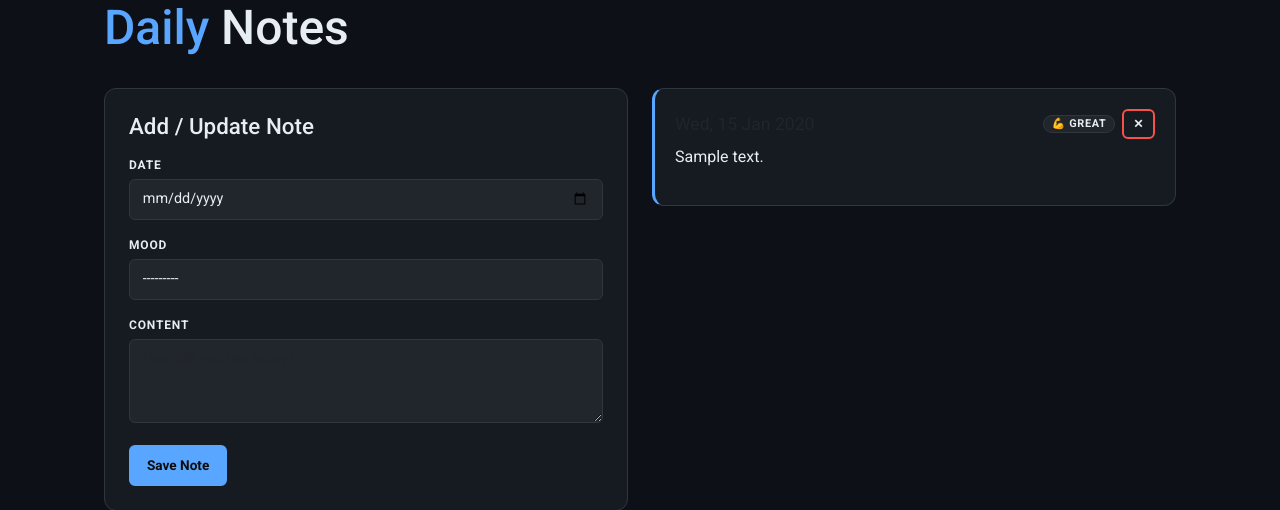
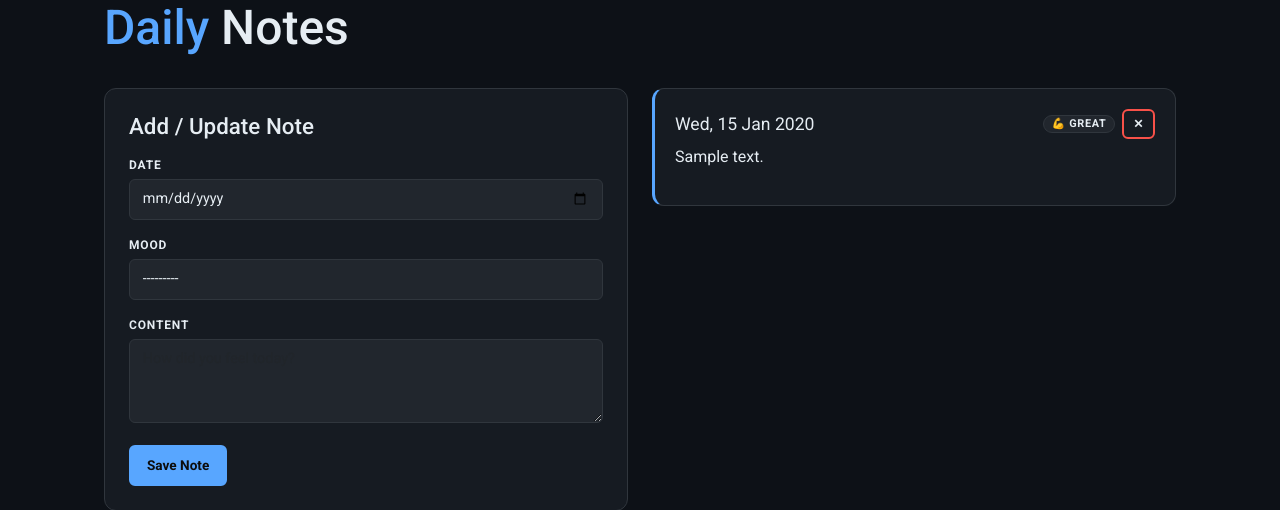
Before and after one commit to MHussainGit/Milestone-Project-3--fitness-tracker, a Django app: page /notes/ in a window 1280 px wide. Shown: the part 218-728 px from the top of the page. Run offline with Django 4.2, Linux system fonts and the light colour scheme; a user stored in the database is signed in; tables that the repository leaves empty hold one stand-in row (values such as "Sample post").

Commit message:
Make notes card date and content text white

```diff
--- a/tracker/templates/tracker/notes.html
+++ b/tracker/templates/tracker/notes.html
@@ -26,7 +26,7 @@
           {% for note in notes %}
           <div class="card card-accent" style="margin-bottom:.75rem">
             <div style="display:flex;justify-content:space-between;align-items:center;margin-bottom:.4rem">
-              <span style="font-family:var(--font-d);font-size:1.1rem">{{ note.date|date:"D, j M Y" }}</span>
+              <span style="font-family:var(--font-d);font-size:1.1rem;color:var(--text)">{{ note.date|date:"D, j M Y" }}</span>
               <div style="display:flex;gap:.4rem;align-items:center">
                 {% if note.mood %}
                   <span class="badge">
```
